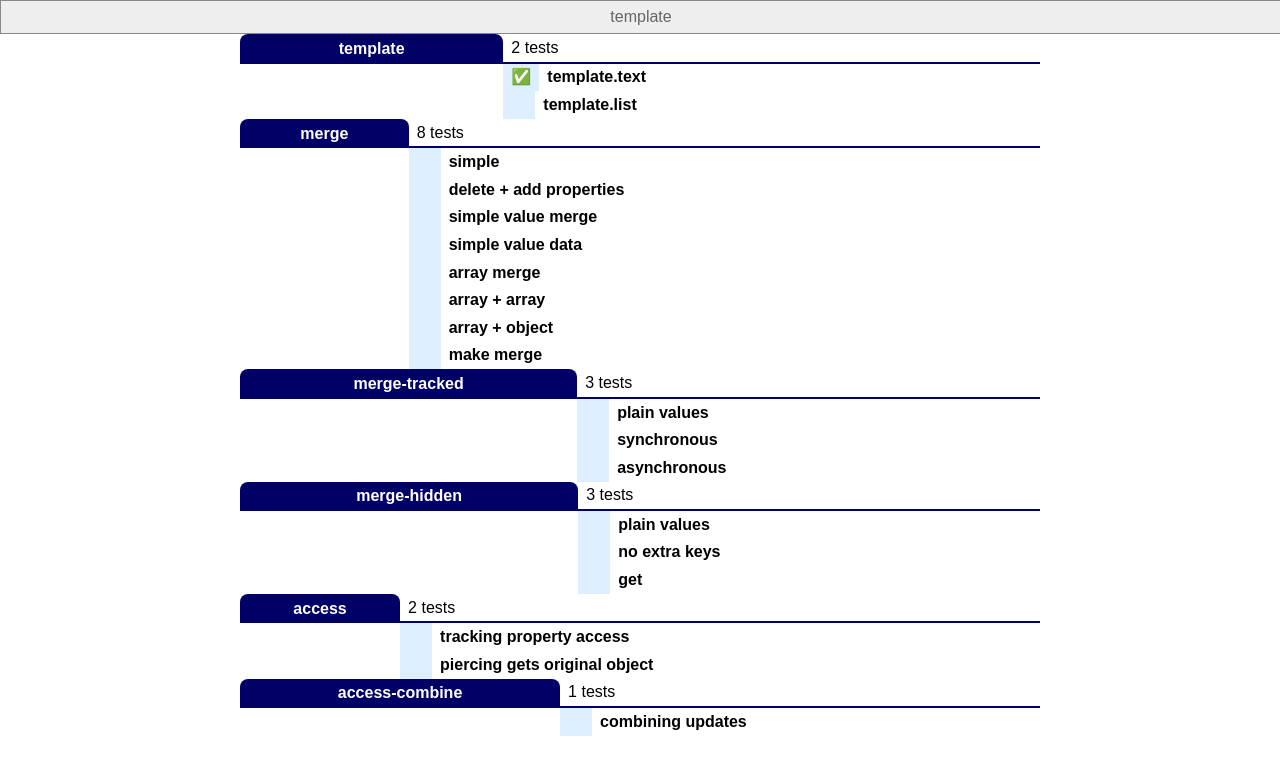
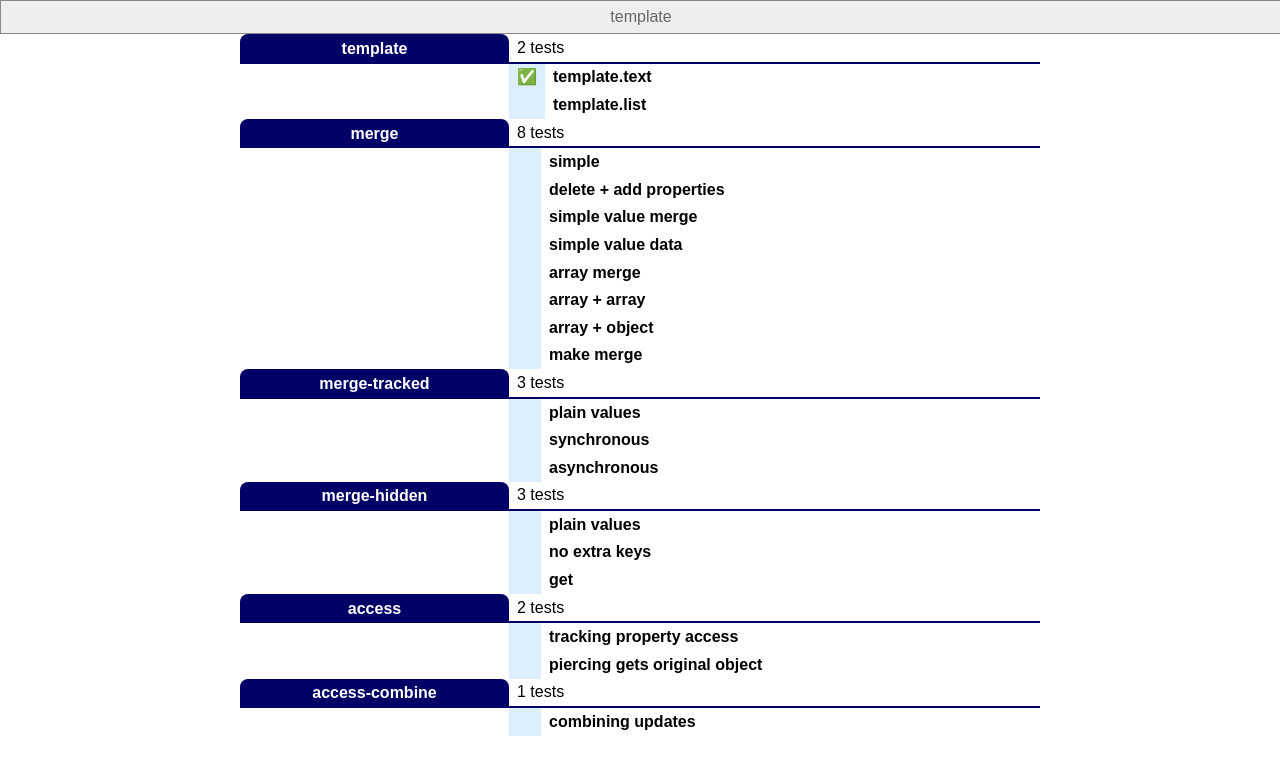
Before and after one commit to geraintluff/matsui, a plain HTML site: page test/index.html in a window 1280 px wide. Drawn offline with Linux system fonts and the light colour scheme.

Commit message:
@foreach works

```diff
--- a/matsui.js
+++ b/matsui.js
@@ -234,6 +234,7 @@ let Matsui = (() => {
 			let inner = result;
 			result = fallback => outerTemplate(_ => inner(fallback));
 		}
+		result.ids = ids;
 		return result;
 	}
 
@@ -266,15 +267,54 @@ let Matsui = (() => {
 
 		function walk(node, nodePath) {
 			if (node.childNodes) {
-				node.childNodes.forEach((child, index) => walk(child, nodePath.concat(index)));
+				node.childNodes.forEach((child, index) => {
+					if (child.tagName === 'TEMPLATE') {
+						let childTemplate = templateSet.fromElement(child);
+
+						for (let attr of child.attributes) {
+							if (attr.name[0] === '@') {
+								let name = attr.name.substr(1);
+								let contents = expandPlaceholders(attr.value) || [attr.value];
+
+								let getValue = (data, ...args) => {
+									return contents.map(entry => {
+										if (typeof entry === 'string') return entry;
+										return entry.value(data, ...args);
+									}).join("");
+								};
+								if (contents.length == 3 && contents[0] == '' && contents[2] == '') {
+									getValue = (data, e) => {
+										return contents[1].value(data, e);
+									};
+								}
+
+								let directive = templateSet.directives[attr.name.substr(1)];
+								if (typeof directive !== 'function') throw Error("Unknown directive: " + attr.name);
+								childTemplate = directive(childTemplate, getValue, templateSet);
+							}
+						}
+
+						if (childTemplate) {
+							setup.push({
+								path: nodePath.concat(index),
+								fn: (node, updates, innerTemplate, getData) => {
+									let binding = childTemplate(innerTemplate);
+									node.replaceWith(binding.node);
+									updates.push(combineUpdates(binding.updates));
+								}
+							});
+						}
+					} else {
+						walk(child, nodePath.concat(index));
+					}
+				});
 			}
 			if (node.attributes) {
 				for (let attr of node.attributes) {
 					if (attr.name[0] === '$') {
 						// TODO: register special handlers
 						let name = attr.name.substr(1);
-						let contents = expandPlaceholders(attr.value);
-						if (!contents) continue;
+						let contents = expandPlaceholders(attr.value) || [attr.value];
 
 						let getValue = (data, ...args) => {
 							return contents.map(entry => {
@@ -387,10 +427,14 @@ let Matsui = (() => {
 	let templateCache = Symbol();
 	class TemplateSet {
 		attributes = {};
+		directives = {};
 
 		constructor(parent) {
 			this.#parent = parent;
-			if (parent) this.attributes = Object.create(parent.attributes);
+			if (parent) {
+				this.attributes = Object.create(parent.attributes);
+				this.directives = Object.create(parent.directives);
+			}
 
 			/* Switches between templates, based on the filtered list */
 			this.dynamic = innerTemplate => {
@@ -511,8 +555,8 @@ let Matsui = (() => {
 					}
 				} else if (match == '=') {
 					value = (data => data);
-				} else {
-					if (/\s/.test(match)) console.error("Suspicious template key:", match);
+				} else if (!$ && /\s/.test(match)) {
+					return all;
 				}
 				placeholderMap[placeholder] = {
 					template: templateFromIds(templateSet, prefix.split('$').slice(1)),
@@ -528,15 +572,21 @@ let Matsui = (() => {
 					node.childNodes.forEach(child => {
 						if (child.nodeType !== 1) return;
 						let name = child.id || child.getAttribute('name');
-						if (child.tagName === 'TEMPLATE' && name) {
-							if (!childSet) childSet = templateSet.extend();
-							childSet.addElement(name, child);
+						if (child.tagName === 'TEMPLATE') {
+							for (let attr of child.attributes) {
+								if (attr.name[0] === '@') {
+									attr.value = replaceString(attr.value, templateSet);
+								}
+							}
+							if (name) {
+								if (!childSet) childSet = templateSet.extend();
+								childSet.addElement(name, child);
+							}
 						}
 					});
 					if (childSet) templateSet = childSet;
 				}
 				if (node.nodeType === 1) { // element
-					if (node.hasAttribute('@raw')) return;
 					for (let attr of node.attributes) {
 						if (attr.name[0] == '$') {
 							attr.value = replaceString(attr.value, templateSet);
@@ -563,7 +613,9 @@ let Matsui = (() => {
 				if (key === '=') {
 					value = (data => data);
 				}
-				if (/\s/.test(key)) console.error("Suspicious template key:", key);
+				if (/\s/.test(key)) {
+					return all;
+				}
 				placeholderMap[placeholder] = {
 					template: templateFromIds(this, prefixes.split('$').slice(1)),
 					value: value
@@ -619,7 +671,8 @@ let Matsui = (() => {
 			}]
 		};
 	}, data => !isObject(data));
-	globalSet.add("list", innerTemplate => {
+	globalSet.add("list", function listTemplate(innerTemplate) {
+		if (innerTemplate == listTemplate) throw Error("That's not right...");
 		let fragment = document.createDocumentFragment();
 		let separators = [document.createTextNode("")];
 		fragment.appendChild(separators[0]);
@@ -666,7 +719,7 @@ let Matsui = (() => {
 					// add new entries
 					while (updateList.length < data.length) {
 						let endSep = addSeparator();
-						let binding = innerTemplate(innerTemplate);
+						let binding = innerTemplate(globalSet.getNamed("json"));
 						endSep.before(binding.node);
 						updateList.push(combineUpdates(binding.updates));
 					}
@@ -675,13 +728,32 @@ let Matsui = (() => {
 						if (index in mergeValue) update(data[index]);
 					});
 				} else if (isObject(data)) {
-					throw Error("not implemented yet");
+//					throw Error("not implemented yet");
+					clear();
+					let text = document.createTextNode("Not a list:" + JSON.stringify(data));
+					let endSep = addSeparator();
+					endSep.before(text);
 				} else {
 					clear();
 				}
 			}]
 		};
 	});
+	globalSet.directives.foreach = (template, dataFn, templateSet) => {
+		let list = templateSet.getNamed('list');
+		if (typeof dataFn != 'function') throw Error("@foreach needs a data-function argument");
+		return innerTemplate => {
+			let binding = list(_ => template(innerTemplate));
+			return {
+				node: binding.node,
+				updates: [data => {
+					let subData = dataFn(data);
+					binding.updates.forEach(fn => fn(subData));
+				}]
+			};
+			return binding;
+		};
+	};
 
 	function TrackedRender(data, synchronous) {
 		let mergeTracked;
--- a/test/index.html
+++ b/test/index.html
@@ -208,20 +208,25 @@
 			}
 		</script>
 
-		<template id="test-template">
+		<template id="tests-template">
 			<table class="tests">
+				<template @forEach="{=}">
 					<tr>
 						<td class="status">${data => mapStatus(data.status.iframe)}</td>
 						<td class="name">{name}</td>
 						<td>{message}</td>
 					</tr>
-				<!--<tfoot>
-					<tr><th>iframe</th><th>name</th><th></th>
-				</tfoot>-->
+				</template>
 			</table>
 		</template>
-		<template id="suite-template">
+		<template id="test-runner-template">
+			<div id="message-container">
+				<iframe id="iframe-runner"></iframe>
+				<div id="message">{message}</div>
+			</div>
+<!--			$list$suite-template{suites}-->
 			<table class="suites">
+				<template @forEach="{suites}">
 					<tr class="header">
 						<th>{name}</th>
 						<td>${data => data.tests.length} tests</td>
@@ -229,19 +234,13 @@
 					<tr class="test-list">
 						<td></td>
 						<td>
-						$list$test-template{tests}
+							$tests-template{tests}
 						</td>
 					</tr>
+				</template>
 			</table>
-		</template>
-		<template id="test-runner-template">
-			<div id="message-container">
-				<iframe id="iframe-runner"></iframe>
-				<div id="message">{message}</div>
-			</div>
-			$list$suite-template{suites}
 
-			<style @raw>
+			<style>
 				body {
 					font-family: sans-serif;
 					padding: 0;
```
Lines whose indentation alone changed are shown as unchanged.
